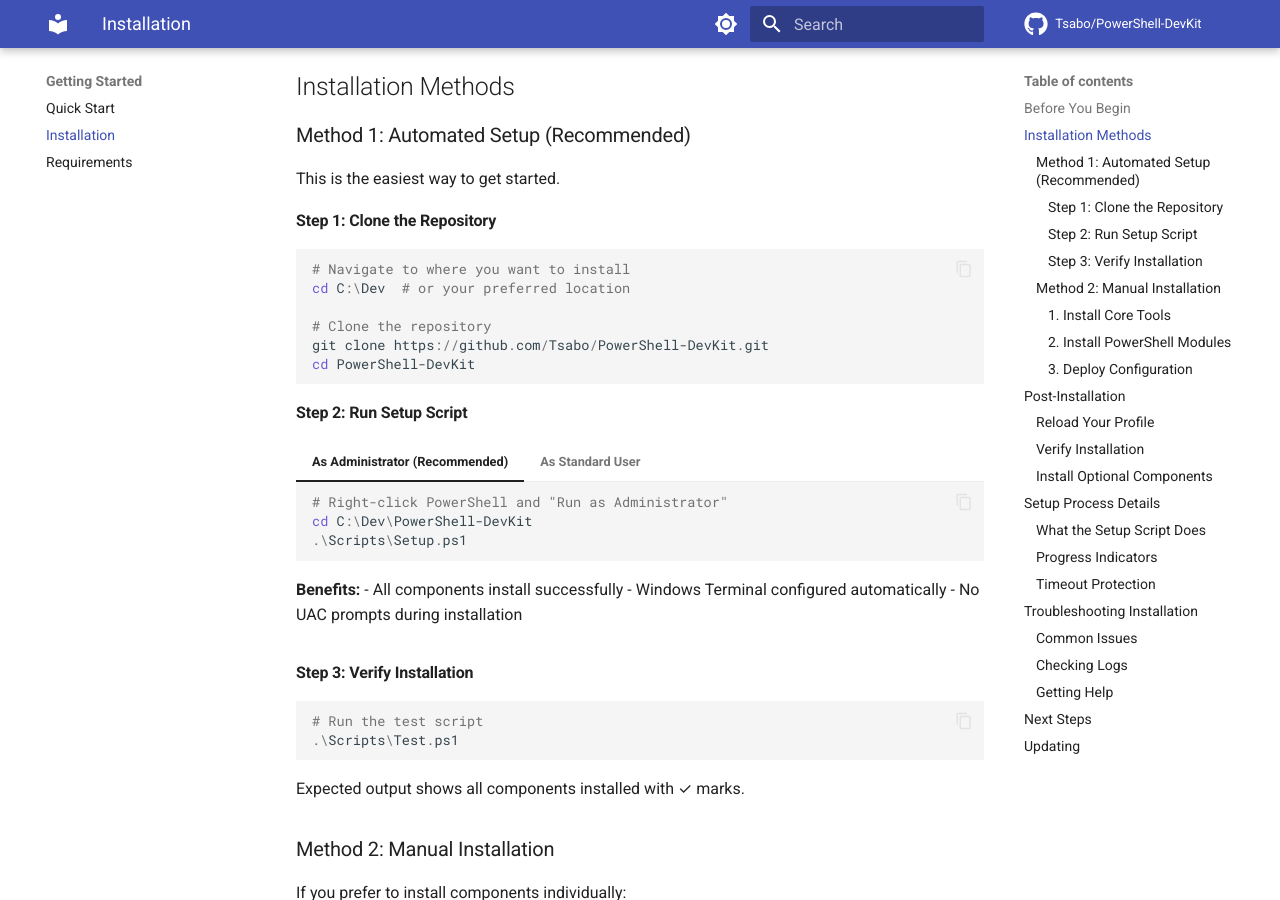
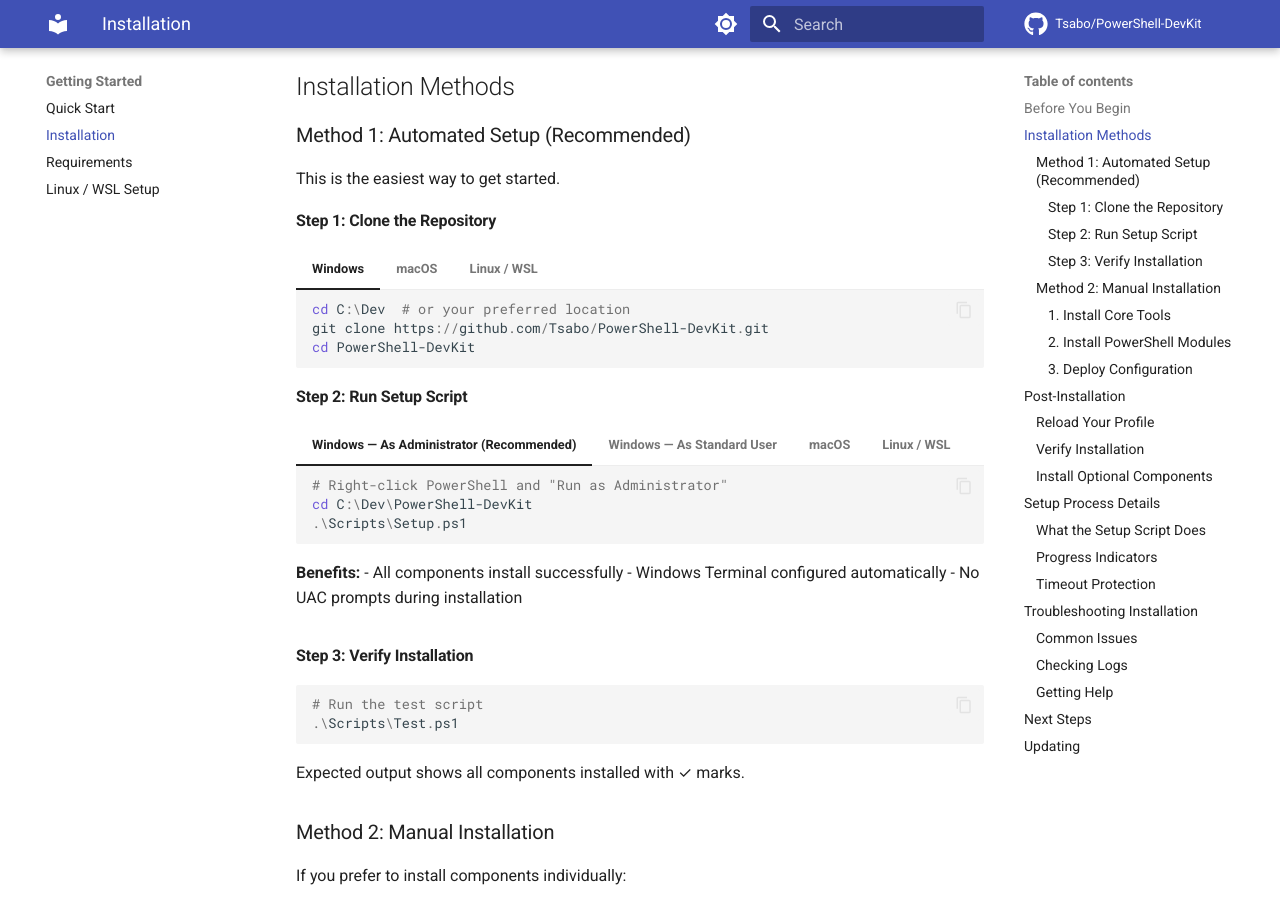
Before and after one commit to Tsabo/PowerShell-DevKit, an MkDocs documentation site: the page built from docs/getting-started/installation.md, in a window 1280 px wide and 900 px high, scrolled down 408 px. Built offline with MkDocs 1.6.1 and Material for MkDocs 9.7.7, drawn with Linux system fonts in a browser that asks for light colours; comment, search, counter and statistics services are not loaded.

Commit message:
Add Linux environment validation and update scripts
- Introduced Test-Linux.ps1 to validate PowerShell environment setup on Linux/WSL, checking for required tools, modules, and configurations.
- Added Update-Linux.ps1 to update apt packages, PowerShell modules, and Yazi plugins/configurations.
- Updated documentation to include a dedicated Linux/WSL setup guide, prerequisites, and installation instructions.
- Enhanced existing documentation for oh-my-posh and installation steps to clarify font installation for WSL users.
- Improved requirements and quick start guides to include Linux and macOS specifics.

````diff
--- a/docs/getting-started/installation.md
+++ b/docs/getting-started/installation.md
@@ -16,18 +16,28 @@
 
 #### Step 1: Clone the Repository
 
-```powershell
-# Navigate to where you want to install
-cd C:\Dev  # or your preferred location
+=== "Windows"
+    ```powershell
+    cd C:\Dev  # or your preferred location
+    git clone https://github.com/Tsabo/PowerShell-DevKit.git
+    cd PowerShell-DevKit
+    ```
 
-# Clone the repository
-git clone https://github.com/Tsabo/PowerShell-DevKit.git
-cd PowerShell-DevKit
-```
+=== "macOS"
+    ```bash
+    git clone https://github.com/Tsabo/PowerShell-DevKit.git
+    cd PowerShell-DevKit
+    ```
+
+=== "Linux / WSL"
+    ```bash
+    git clone https://github.com/Tsabo/PowerShell-DevKit.git
+    cd PowerShell-DevKit
+    ```
 
 #### Step 2: Run Setup Script
 
-=== "As Administrator (Recommended)"
+=== "Windows — As Administrator (Recommended)"
 
     ```powershell
     # Right-click PowerShell and "Run as Administrator"
@@ -40,7 +50,7 @@
     - Windows Terminal configured automatically
     - No UAC prompts during installation
 
-=== "As Standard User"
+=== "Windows — As Standard User"
 
     ```powershell
     .\Scripts\Setup.ps1
@@ -50,6 +60,21 @@
     - Some components may be skipped
     - May require manual UAC approval
     - Windows Terminal config might need manual copy
+
+=== "macOS"
+
+    ```bash
+    ./Scripts/Setup-macOS.ps1
+    ```
+
+=== "Linux / WSL"
+
+    ```bash
+    pwsh -File ./Scripts/Setup-Linux.ps1
+    ```
+
+    !!! tip "Linux / WSL — Full Guide"
+        See the dedicated [Linux / WSL Setup Guide](linux-setup.md) for details on fonts, PATH configuration, and WSL-specific notes.
 
 #### Step 3: Verify Installation
 
--- a/mkdocs.yml
+++ b/mkdocs.yml
@@ -85,6 +85,7 @@
     - Quick Start: getting-started/quick-start.md
     - Installation: getting-started/installation.md
     - Requirements: getting-started/requirements.md
+    - Linux / WSL Setup: getting-started/linux-setup.md
   - Components:
     - Overview: components/overview.md
     - oh-my-posh: components/oh-my-posh.md
````
Also changed, not shown: README.md (+26 -3 lines), docs/components/oh-my-posh.md (+5 -0 lines), docs/getting-started/linux-setup.md (added, +235 -0 lines), docs/getting-started/quick-start.md (+18 -4 lines), docs/getting-started/requirements.md (+7 -1 lines), 4 other files.
